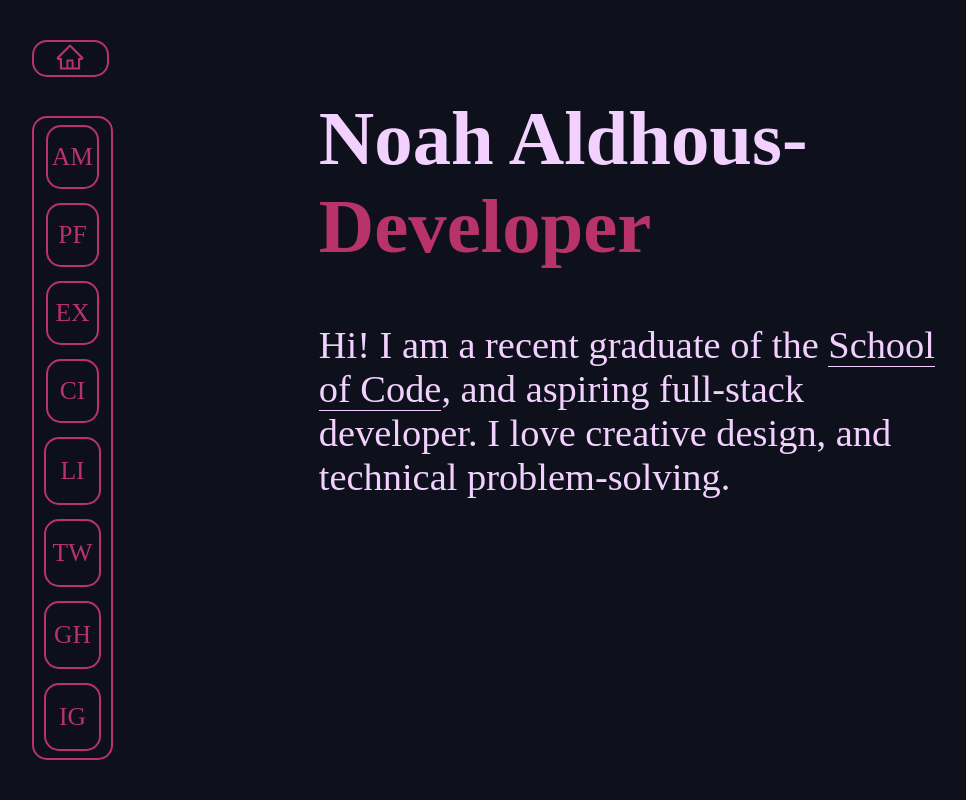
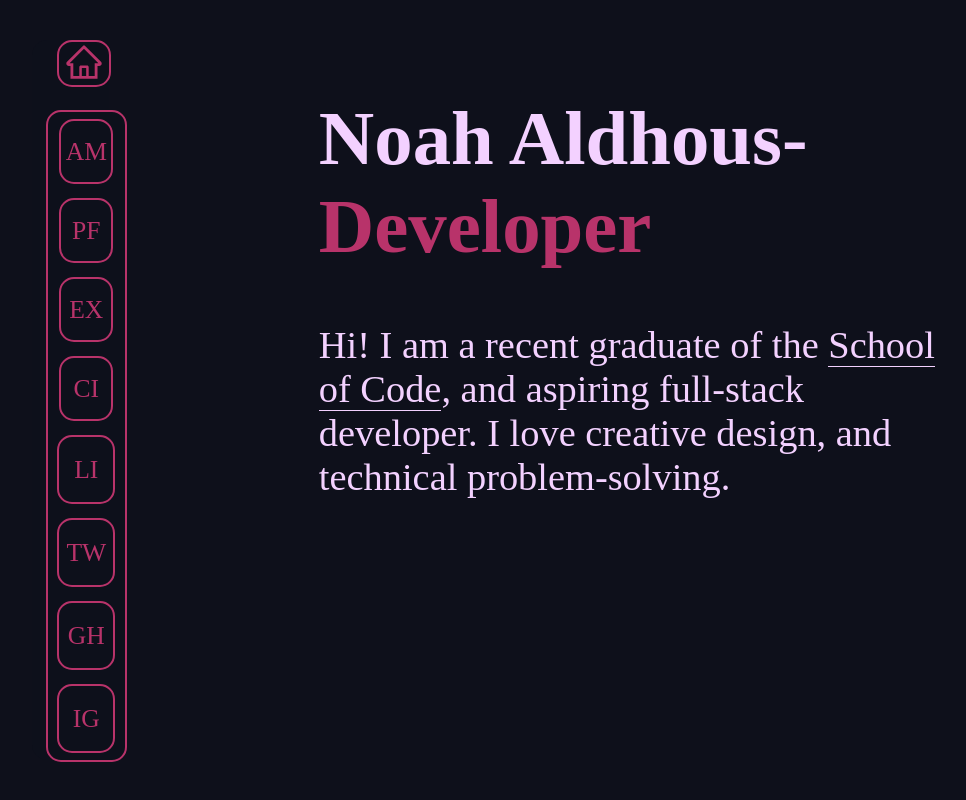
Before and after one commit to NoahAldhous/portfolio-page, a React (Create React App) app: page / in a window 1280 px wide. Shown: the top 800 px of the page, without its empty margins (14-980 px from the left). Built offline with nearby package versions, Linux system fonts and the light colour scheme; a web font is replaced by a local one.

Commit message:
tidied up css and added proper home icon button

```diff
--- a/src/components/App/App.css
+++ b/src/components/App/App.css
@@ -54,7 +54,7 @@
   height: 100vh;
   display: flex;
   flex-direction: column;
-  align-items: end;
+  align-items: flex-end;
   overflow: hidden;
 }
 
@@ -62,20 +62,6 @@
   transform: translate(0%);
 }
 
-.semiCircle{
-  height: 20vh;
-  width: 25%;
-  transform: translate(100%);
-  border-radius: 150px 0px 0px 150px;
-  background-color: #b8336ac1;
-  transition: 0.5s;
-  opacity: 50%
-}
-
-.semiCircle:hover{
-  width: 100%;
-  opacity:100%
-}
 
 
 
--- a/src/components/App/App.js
+++ b/src/components/App/App.js
@@ -1,9 +1,9 @@
 import Aboutmepage from '../Aboutmepage/Aboutmepage';
 import Header from '../Header/Header';
-import Homebutton from '../Homebutton/Homebutton';
 import Landingpage from '../Landingpage/Landingpage';
 import Navbar from '../Navbar/Navbar';
 import PortfolioPage from '../PortfolioPage/PortfolioPage';
+import Semicircle from '../Semicircle/Semicircle';
 import './App.css';
 
 
@@ -18,7 +18,6 @@ function App() {
       <Header/>
       <div className="Main">
         <section className="Navbar-container">
-          <Homebutton handleClick = {handleClick} page = ".Landingpage"/>
           <Navbar handleClick = {handleClick}/>
         </section>
         <section className="Content-container">
@@ -31,11 +30,11 @@ function App() {
           <Landingpage/>
         </section>
         <section className="Line-container">
-          <div className = "semiCircle"></div>
-          <div className = "semiCircle"></div>
-          <div className = "semiCircle"></div>
-          <div className = "semiCircle"></div>
-          <div className = "semiCircle"></div>
+          <Semicircle/>
+          <Semicircle/>
+          <Semicircle/>
+          <Semicircle/>
+          <Semicircle/>
         </section>
       </div>
     </div>
--- a/src/components/Homebutton/Homebutton.css
+++ b/src/components/Homebutton/Homebutton.css
@@ -3,13 +3,16 @@
     background: none;
     color: #B8336A;
     border-radius: 15px;
-    top: 0;
+    position:relative;
+    left:15%;
     transition: 0.3s;
-    width: 30%;
+    width: 70%;
+    height:100%;
     border: 2px solid #B8336A;
     background-color: #0e101bc7;
     cursor: pointer;
     padding: 0;
+    margin-bottom: 30%;
 }
 
 .Homebutton:hover{
--- a/src/components/Homebutton/Homebutton.js
+++ b/src/components/Homebutton/Homebutton.js
@@ -3,6 +3,6 @@ import { AiOutlineHome } from "react-icons/ai";
 
 export default function Homebutton({handleClick, page}){
     return <button className = "Homebutton" onClick = {function(){handleClick(page)}}>
-        { <AiOutlineHome size = {30}/> }
+        { <AiOutlineHome size = {40}/> }
     </button>
 }
--- a/src/components/Navbar/Navbar.css
+++ b/src/components/Navbar/Navbar.css
@@ -1,12 +1,27 @@
+.Nav{
+  display: flex;
+  flex-direction: column;
+  justify-content: space-around;
+  margin-left: var(--Navbar-left-margin);
+  height: 90vh;
+  max-height: 90%;
+  width: 30%;
+  position: relative;
+  flex-shrink: 0;
+  border-radius: 15px;
+  background-color: #0e101bc7;
+  z-index: 1;
+}
+
 .Navbar{
     display: flex;
     flex-direction: column;
     justify-content: space-around;
     align-items: center;
     margin-left: var(--Navbar-left-margin);
-    height: 80vh;
-    max-height: 80%;
-    width: 30%;
+    height: 90vh;
+    max-height: 90%;
+    width: 100%;
     position: relative;
     transition: 0.3s;
     flex-shrink: 0;
--- a/src/components/Navbar/Navbar.js
+++ b/src/components/Navbar/Navbar.js
@@ -1,8 +1,11 @@
+import Homebutton from '../Homebutton/Homebutton'
 import './Navbar.css'
 import Navbutton from './Navbutton/Navbutton'
 
 export default function Navbar({handleClick}){
-    return  <div className="Navbar">
+    return  <div className = "Nav">
+      <Homebutton handleClick = {handleClick} page = ".Landingpage"/>
+    <div className="Navbar">
       <Navbutton buttonText = "AM" handleClick={handleClick} page= ".Aboutmepage"/>
       <Navbutton buttonText = "PF" handleClick={handleClick} page= ".PortfolioPage"/>
       <Navbutton buttonText = "EX"/>
@@ -12,5 +15,6 @@ export default function Navbar({handleClick}){
       <Navbutton buttonText = "GH"/>
       <Navbutton buttonText = "IG"/>
     </div>
+  </div>
 
 }
--- /dev/null
+++ b/src/components/Semicircle/Semicircle.css
@@ -0,0 +1,15 @@
+
+.semiCircle{
+    height: 20vh;
+    width: 25%;
+    transform: translate(100%);
+    border-radius: 150px 0px 0px 150px;
+    background-color: #b8336ac1;
+    transition: 0.5s;
+    opacity: 50%
+  }
+
+  .semiCircle:hover{
+    width: 100%;
+    opacity:100%
+  }
--- /dev/null
+++ b/src/components/Semicircle/Semicircle.js
@@ -0,0 +1,7 @@
+import './Semicircle.css'
+
+export default function Semicircle(){
+
+
+    return <div className = "semiCircle"></div>
+}
```
Lines whose indentation alone changed are shown as unchanged.
